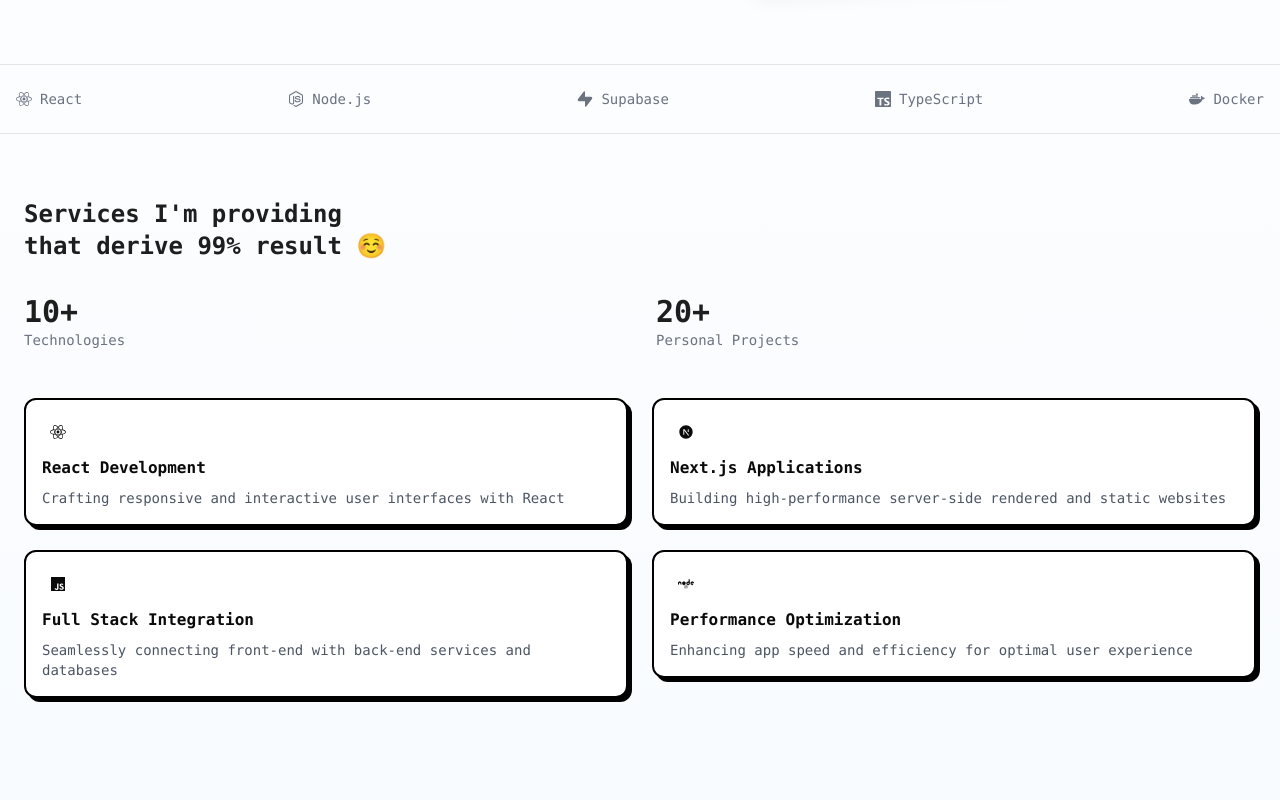
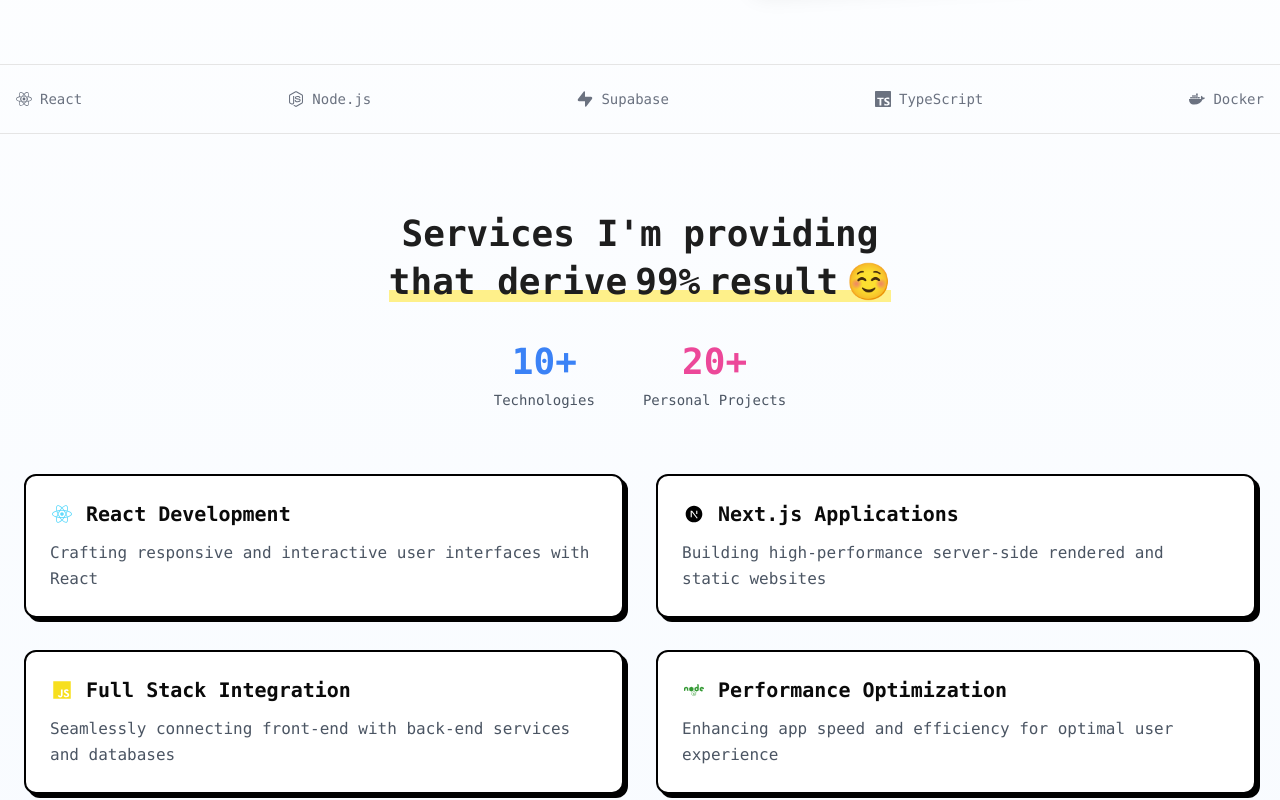
Before and after one commit to Wannasingh/wannasingh-portfolios, a Next.js app: page / in a window 1280 px wide. Shown: the part 640-1440 px from the top of the page. Built offline with nearby package versions, Linux system fonts and the light colour scheme.

Commit message:
fix: Redesign services-section

```diff
--- a/src/components/services-section.tsx
+++ b/src/components/services-section.tsx
@@ -22,13 +22,16 @@ function ServiceCard({
       whileInView={{ opacity: 1, y: 0 }}
       viewport={{ once: true }}
       transition={{ duration: 0.6 }}
+      whileHover={{ scale: 1.02 }}
     >
-      <Card className="p-4 border-2 border-black shadow-[4px_4px_0px_0px_rgba(0,0,0,1)]">
-        <div className="w-8 h-8 flex items-center justify-center font-bold mb-2">
-          {icon}
+      <Card className="p-6 border-2 border-black shadow-[4px_4px_0px_0px_rgba(0,0,0,1)] hover:shadow-[6px_6px_0px_0px_rgba(0,0,0,1)] hover:-translate-x-[2px] hover:-translate-y-[2px] transition-all duration-300">
+        <div className="flex items-center gap-3 mb-3">
+          <div className="w-6 h-6 flex items-center justify-center text-xl">
+            {icon}
+          </div>
+          <h3 className="text-xl font-bold">{title}</h3>
         </div>
-        <h3 className="font-bold mb-2">{title}</h3>
-        <p className="text-sm text-gray-600">{description}</p>
+        <p className="text-gray-600 leading-relaxed">{description}</p>
       </Card>
     </motion.div>
   );
@@ -36,31 +39,31 @@ function ServiceCard({
 
 export default function ServicesSection() {
   const stats = [
-    { number: "10+", label: "Technologies" },
-    { number: "20+", label: "Personal Projects" },
+    { number: "10+", label: "Technologies", color: "text-blue-500" },
+    { number: "20+", label: "Personal Projects", color: "text-pink-500" },
   ];
 
   const services = [
     {
-      icon: <FaReact />,
+      icon: <FaReact className="text-[#61DAFB]" />,
       title: "React Development",
       description:
         "Crafting responsive and interactive user interfaces with React",
     },
     {
-      icon: <RiNextjsFill />,
+      icon: <RiNextjsFill className="text-black" />,
       title: "Next.js Applications",
       description:
         "Building high-performance server-side rendered and static websites",
     },
     {
-      icon: <IoLogoJavascript />,
+      icon: <IoLogoJavascript className="text-[#F7DF1E]" />,
       title: "Full Stack Integration",
       description:
         "Seamlessly connecting front-end with back-end services and databases",
     },
     {
-      icon: <FaNode />,
+      icon: <FaNode className="text-[#339933]" />,
       title: "Performance Optimization",
       description:
         "Enhancing app speed and efficiency for optimal user experience",
@@ -73,43 +76,55 @@ export default function ServicesSection() {
       whileInView={{ opacity: 1 }}
       viewport={{ once: true }}
       transition={{ duration: 0.8 }}
-      className="container mx-auto px-6 py-16 font-mono"
+      className="container mx-auto px-6 py-20 font-mono"
     >
       <motion.div
         initial={{ opacity: 0, y: 20 }}
         whileInView={{ opacity: 1, y: 0 }}
         viewport={{ once: true }}
         transition={{ duration: 0.6 }}
+        className="text-center mb-16"
       >
-        <h2 className="text-2xl font-semibold mb-8">
+        <h2 className="text-3xl md:text-4xl font-bold mb-8">
           Services I&apos;m providing
           <br />
-          that derive 99% result ☺️
+          <span className="relative inline-block mt-2">
+            that derive
+            <span className="relative z-10 mx-2">99%</span>
+            result
+            <span className="inline-block ml-2">☺️</span>
+            <span className="absolute bottom-0 left-0 w-full h-3 bg-yellow-200 -z-10"></span>
+          </span>
         </h2>
-        <div className="grid grid-cols-2 gap-8 mb-12">
+
+        <div className="flex justify-center gap-12 mt-10">
           {stats.map((stat) => (
             <motion.div
               key={stat.label}
-              initial={{ opacity: 0, x: -20 }}
-              whileInView={{ opacity: 1, x: 0 }}
+              initial={{ opacity: 0, y: 20 }}
+              whileInView={{ opacity: 1, y: 0 }}
               viewport={{ once: true }}
               transition={{ duration: 0.6 }}
+              className="text-center"
             >
-              <div className="text-3xl font-bold">{stat.number}</div>
-              <div className="text-sm text-gray-500">{stat.label}</div>
+              <div className={`text-4xl font-bold ${stat.color} mb-2`}>{stat.number}</div>
+              <div className="text-sm text-gray-600">{stat.label}</div>
             </motion.div>
           ))}
         </div>
       </motion.div>
 
-      <div className="grid grid-cols-1 md:grid-cols-2 gap-6">
-        {services.map((service) => (
-          <ServiceCard
+      <div className="grid grid-cols-1 md:grid-cols-2 gap-8">
+        {services.map((service, index) => (
+          <motion.div
             key={service.title}
-            icon={service.icon}
-            title={service.title}
-            description={service.description}
-          />
+            initial={{ opacity: 0, y: 20 }}
+            whileInView={{ opacity: 1, y: 0 }}
+            viewport={{ once: true }}
+            transition={{ duration: 0.6, delay: index * 0.1 }}
+          >
+            <ServiceCard {...service} />
+          </motion.div>
         ))}
       </div>
     </motion.section>
```
